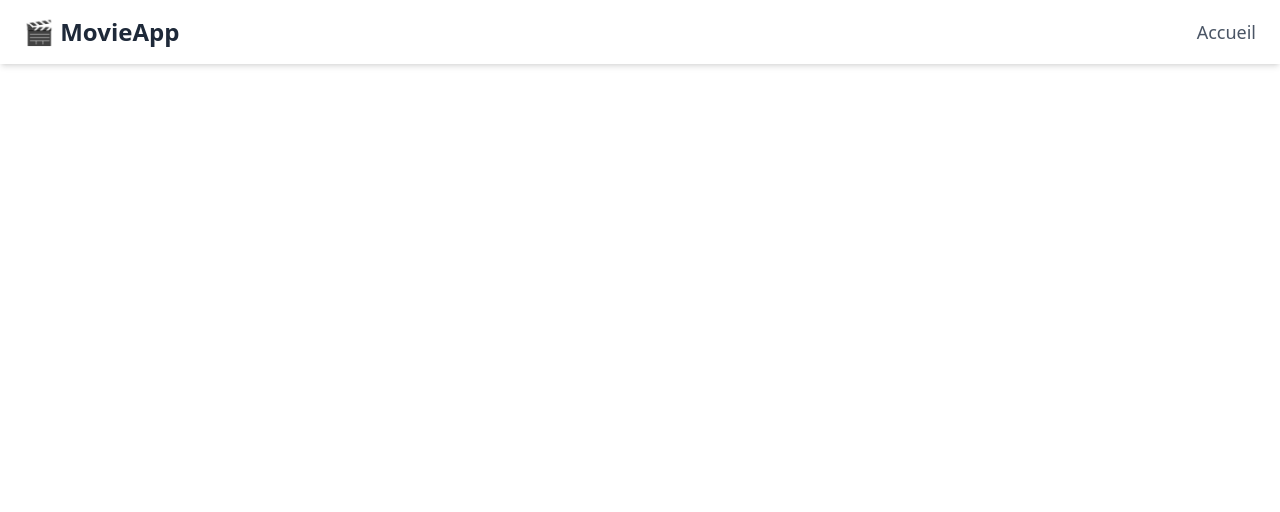
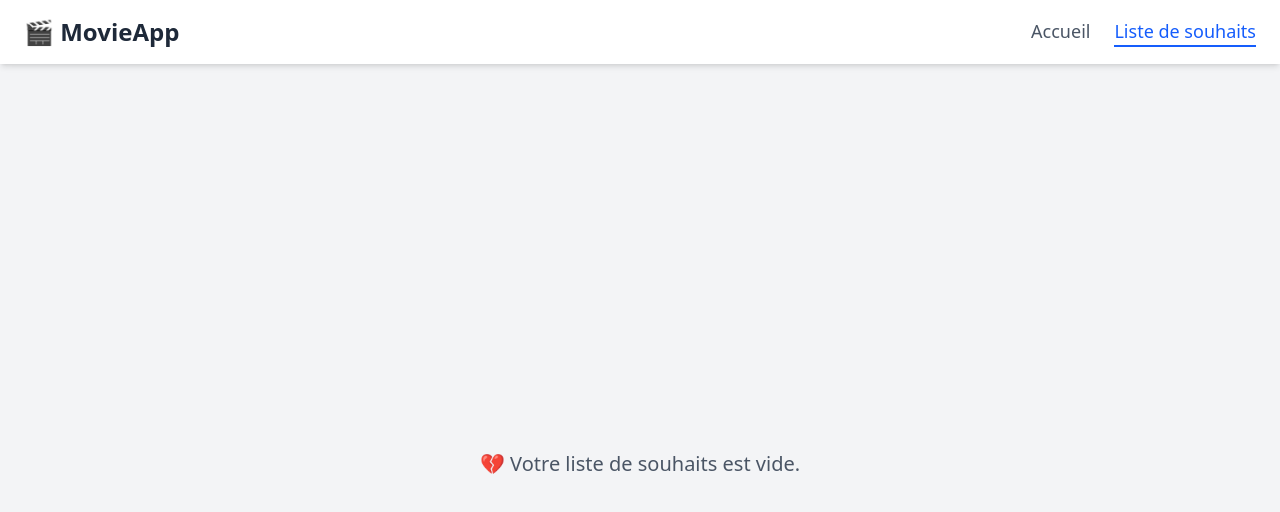
Before and after one commit to Mathys3005/movieApp, a React (Vite) app: page /wishlist in a window 1280 px wide. Before the commit this address had no page. Shown: the top 512 px of the page. Built offline with nearby package versions, Linux system fonts and the light colour scheme.

Commit message:
Features : wishlist

```diff
--- a/src/App.jsx
+++ b/src/App.jsx
@@ -1,12 +1,14 @@
 import MovieList from './pages/MovieList.jsx'
 import MovieDetail from './pages/MovieDetail.jsx'
 import { Routes, Route } from 'react-router'
+import Wishlist from './pages/Wishlist.jsx'
 
 function App() {
   return (
     <Routes>
       <Route path="/" element={<MovieList />} />
       <Route path="/movie/:id" element={<MovieDetail />} />
+      <Route path="/wishlist" element={<Wishlist />} />
     </Routes>
   )
 }
--- a/src/components/Navbar.jsx
+++ b/src/components/Navbar.jsx
@@ -1,7 +1,13 @@
 import { Link, NavLink } from "react-router"
+import { useContext } from "react"
+import { WishlistContext } from "../providers/WishlistProvider.jsx"
 
 
 const Navbar = () => {
+    const { wishlist } = useContext(WishlistContext)
+    const wishlistCount = wishlist.length
+
+
     return (
         <nav className="bg-white shadow-md sticky top-0 z-50">
             <div className="max-w-7xl mx-auto px-6 py-4 flex items-center justify-between">
@@ -23,6 +29,23 @@ const Navbar = () => {
                     >
                         Accueil
                     </NavLink>
+                    <NavLink
+                        to="/wishlist"
+                        className={({ isActive }) =>
+                            `relative text-lg font-medium transition ${
+                                isActive
+                                    ? "text-blue-600 border-b-2 border-blue-600"
+                                    : "text-gray-600 hover:text-blue-500"
+                            }`
+                        }
+                    >
+                        Liste de souhaits
+                        {wishlistCount > 0 && (
+                            <span className="absolute -top-2 -right-3 bg-red-500 text-white text-xs font-bold px-2 py-0.5 rounded-full">
+                                {wishlistCount}
+                            </span>
+                        )}
+                    </NavLink>
                 </div>
             </div>
         </nav>
--- a/src/main.jsx
+++ b/src/main.jsx
@@ -4,12 +4,15 @@ import App from './App.jsx'
 import './index.css'
 import { BrowserRouter } from 'react-router'
 import Navbar from './components/Navbar.jsx'
+import WishlistProvider from './providers/WishlistProvider.jsx'
 
 createRoot(document.getElementById('root')).render(
   <StrictMode>
     <BrowserRouter>
-      <Navbar />
-      <App />
+      <WishlistProvider>
+        <Navbar />
+        <App />
+      </WishlistProvider>
     </BrowserRouter>
   </StrictMode>,
 )
--- a/src/pages/MovieDetail.jsx
+++ b/src/pages/MovieDetail.jsx
@@ -1,12 +1,13 @@
 import { useParams } from "react-router"
-import { useEffect, useState } from "react"
+import { useEffect, useState, useContext } from "react"
 import ActorList from "../components/ActorList.jsx"
+import { WishlistContext } from "../providers/WishlistProvider.jsx"
 
 const MovieDetail = () => {
     const { id } = useParams()
     const [movie, setMovie] = useState(null)
     const [loading, setLoading] = useState(true)
-
+    const { addToWishlist } = useContext(WishlistContext)
     useEffect(() => {
         fetch(`https://api.themoviedb.org/3/movie/${id}?api_key=${import.meta.env.VITE_API_KEY}`)
             .then((response) => response.json())
@@ -55,12 +56,17 @@ const MovieDetail = () => {
                                 ))}
                             </div>
                         )}
+                        <button className="bg-blue-500 hover:bg-blue-700 text-white font-bold py-2 px-4 rounded" onClick={() => addToWishlist(movie)}>
+                            Ajouter à la liste de souhaits
+                        </button>
+                        <div>
                     </div>
                 </div>
             </div>
 
             <ActorList movieId={id} />
         </div>
+    </div>
     )
 }
 
--- a/src/pages/Wishlist.jsx
+++ b/src/pages/Wishlist.jsx
@@ -0,0 +1,78 @@
+import { useContext } from "react"
+import { WishlistContext } from "../providers/WishlistProvider.jsx"
+
+const Wishlist = () => {
+    const { wishlist, removeFromWishlist } = useContext(WishlistContext)
+
+    if (wishlist.length === 0) {
+        return (
+            <div className="min-h-screen flex items-center justify-center bg-gray-100">
+                <p className="text-xl text-gray-600">
+                    💔 Votre liste de souhaits est vide.
+                </p>
+            </div>
+        )
+    }
+
+    return (
+        <div className="min-h-screen bg-gray-100 p-6">
+            <div className="max-w-6xl mx-auto">
+                <h1 className="text-4xl font-bold mb-8 text-center">
+                    🎬 Ma Liste de Souhaits
+                </h1>
+
+                <div className="grid gap-6 sm:grid-cols-2 lg:grid-cols-3">
+                    {wishlist.map((movie) => (
+                        <div
+                            key={movie.id}
+                            className="bg-white rounded-2xl shadow-lg overflow-hidden hover:scale-105 transition-transform"
+                        >
+                            <div className="bg-gray-200 aspect-2/3">
+                                <img
+                                    className="w-full h-full object-cover"
+                                    src={
+                                    movie.poster_path
+                                        ? `https://image.tmdb.org/t/p/w500${movie.poster_path}`
+                                        : "/images/noImage.png"
+                                    }
+                                    alt={movie.title}
+                                />
+                            </div>
+
+
+
+                            <div className="p-4">
+                                <h2 className="text-xl font-semibold mb-2">
+                                    {movie.title}
+                                </h2>
+
+                                <p className="text-gray-600 text-sm line-clamp-4">
+                                    {movie.overview || "Pas de description disponible."}
+                                </p>
+
+                                <div className="mt-4 flex justify-between items-center">
+                                    <span className="text-sm font-medium text-gray-800">
+                                        ⭐ {movie.vote_average}/10
+                                    </span>
+                                    <span className="text-sm text-gray-500">
+                                        📅 {movie.release_date}
+                                    </span>
+                                </div>
+                            </div>
+                            <div className="p-4 border-t">
+                                <button
+                                    className="w-full bg-red-500 hover:bg-red-700 text-white font-bold py-2 px-4 rounded"
+                                    onClick={() => removeFromWishlist(movie.id)}
+                                >
+                                    Retirer de la liste de souhaits
+                                </button>
+                            </div>
+                        </div>
+                    ))}
+                </div>
+            </div>
+        </div>
+    )
+}
+
+export default Wishlist
--- a/src/providers/WishlistProvider.jsx
+++ b/src/providers/WishlistProvider.jsx
@@ -0,0 +1,40 @@
+import { createContext, useState, useEffect } from "react";
+
+export const WishlistContext = createContext(undefined)
+
+const WishlistProvider = ({ children }) => {
+    const [wishlist, setWishlist] = useState(() => {
+        const storedWishlist = localStorage.getItem("wishlist");
+        return storedWishlist ? JSON.parse(storedWishlist) : [];
+    });
+
+    useEffect(() => {
+        localStorage.setItem("wishlist", JSON.stringify(wishlist));
+    }, [wishlist]);
+
+    const addToWishlist = (movie) => {
+        const existantMovie = wishlist.find((item) => item.id === movie.id);
+        if (existantMovie) {
+            return alert("Ce film est déjà dans votre liste de souhaits.");
+        }
+
+        setWishlist([...wishlist, movie]);
+    }
+
+    const removeFromWishlist = (movieId) => {
+        const existantMovie = wishlist.find((item) => item.id === movieId);
+        if (!existantMovie) {
+            return;
+        }
+
+        setWishlist(wishlist.filter((movie) => movie.id !== movieId));
+    }
+
+    return (
+        <WishlistContext.Provider value={{ wishlist, addToWishlist, removeFromWishlist }}>
+            {children}
+        </WishlistContext.Provider>
+    );
+};
+
+export default WishlistProvider
```
